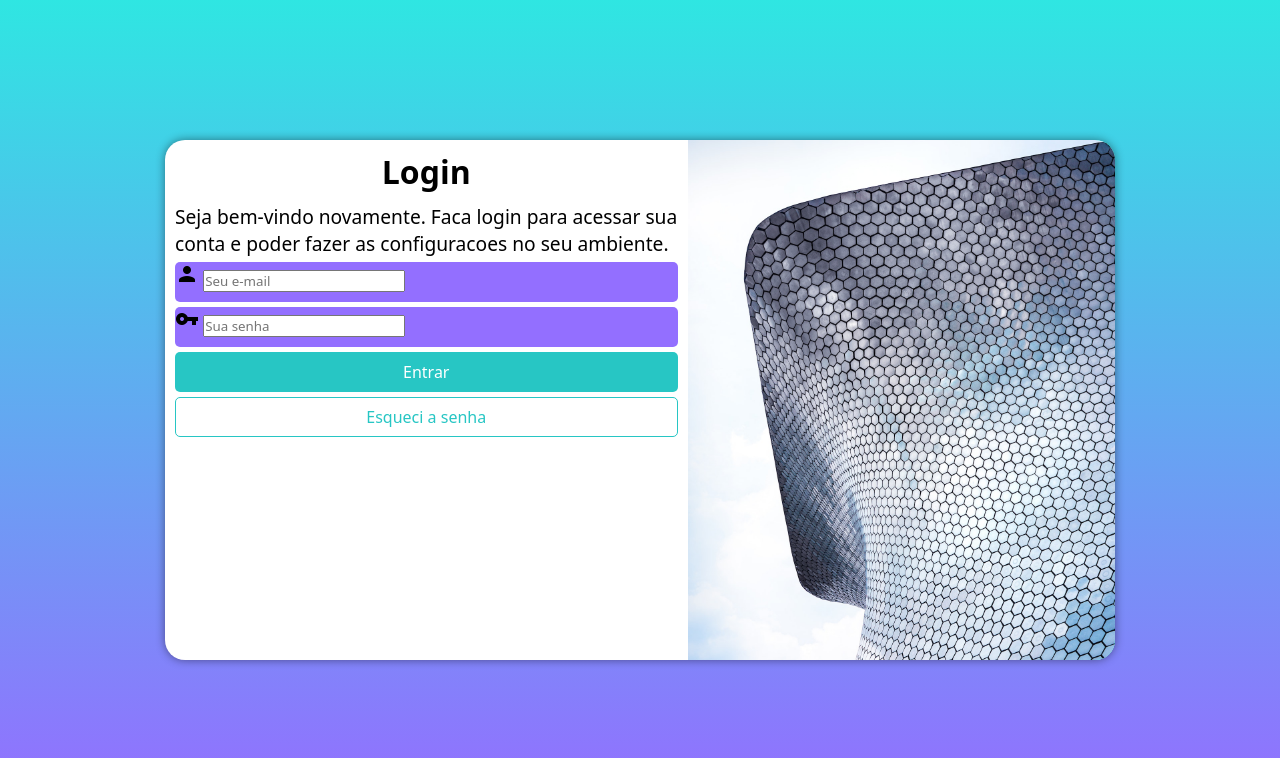
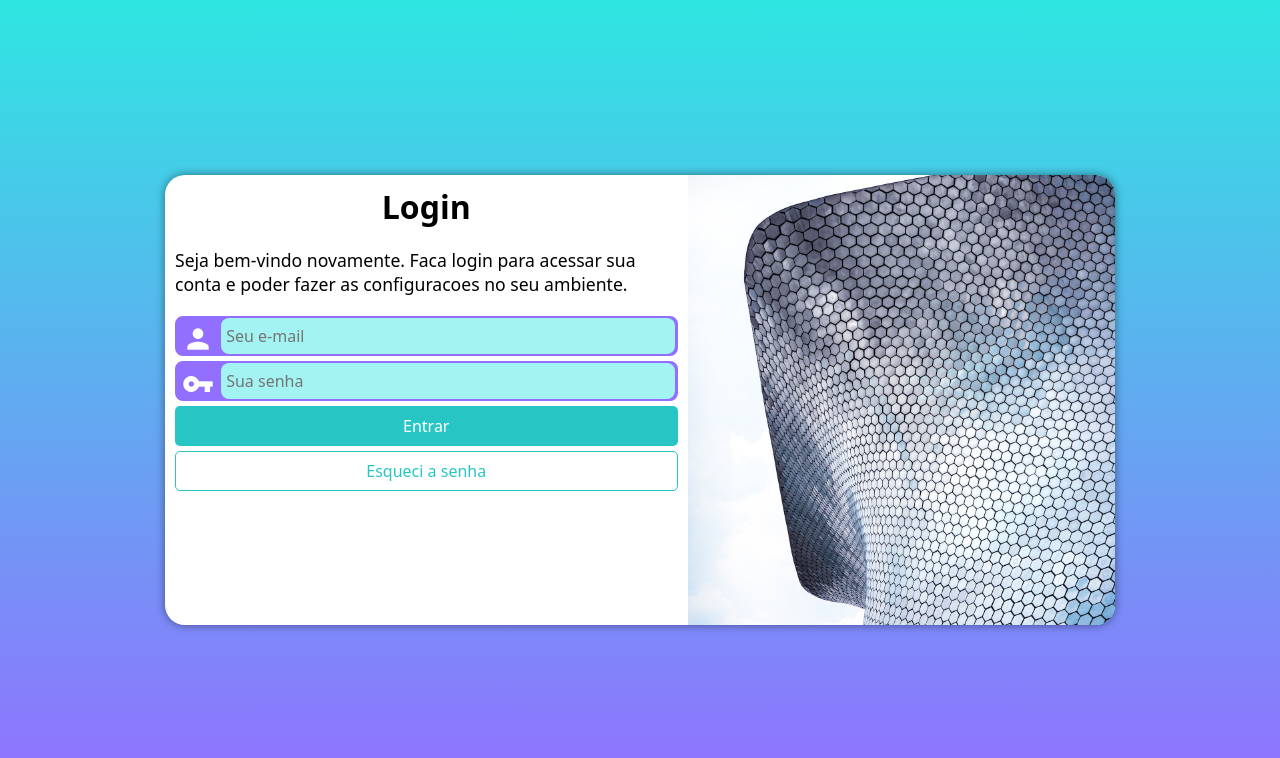
Before and after one commit to daniloczar/projeto-login, a plain HTML site: page index.html in a window 1280 px wide. Drawn offline with Linux system fonts and the light colour scheme.

Commit message:
final formulario

```diff
--- a/style/mediaquery.css
+++ b/style/mediaquery.css
@@ -8,17 +8,21 @@
 
     section#login{
         width: 80vw;
+        height: 400px;
     }
 
     section#login > div#imagem{
     float: left;
-    width: 30%;
+    width: 35%;
     height: 100%;
     }
 
     section#login > div#formulario{
         float: right;
-        width: 70%;
+        width: 65%;
+    }
+    section#login > div#formulario > p {
+        margin: 20px 0px;
     }
 }
 
@@ -30,6 +34,7 @@
 
     section#login {
         width: 950px;
+        height: 450px;
     }
     section#login > div#imagem {
         float:right;
@@ -46,6 +51,7 @@
     }
 
     section#login > div#formulario > p {
-        font-size: 1.2em;
+        font-size: 1.1em;
+        margin: 20px 0px;
     }
 }
--- a/style/style.css
+++ b/style/style.css
@@ -55,13 +55,39 @@ div#formulario > p {
 
 form > div.campo {
     background-color: rgb(147, 111, 255);
+    border: 2px solid rgb(147, 111, 255);
+    display: block;
+    width: 100%;
     height: 40px;
-    border-radius: 5px;
+    border-radius: 8px;
     margin: 5px 0px;
 }
 
 div.campo > label{
     display: none;
+}
+
+div.campo > span {
+    color: white;
+    font-size: 2em;
+    width: 40px;
+    padding: 5px;
+}
+
+div.campo > input{
+    background-color: rgb(162, 243, 242);
+    font-size: 1em;
+    width: calc(100% - 44.2px);
+    height: 100%;
+    transform: translateY(-13px);
+    border: 0px;
+    border-radius: 8px;
+    padding: 5px;
+}
+
+div.campo > input:focus-within{
+    background-color: white;
+
 }
 
 form > input[type=submit] {
```
